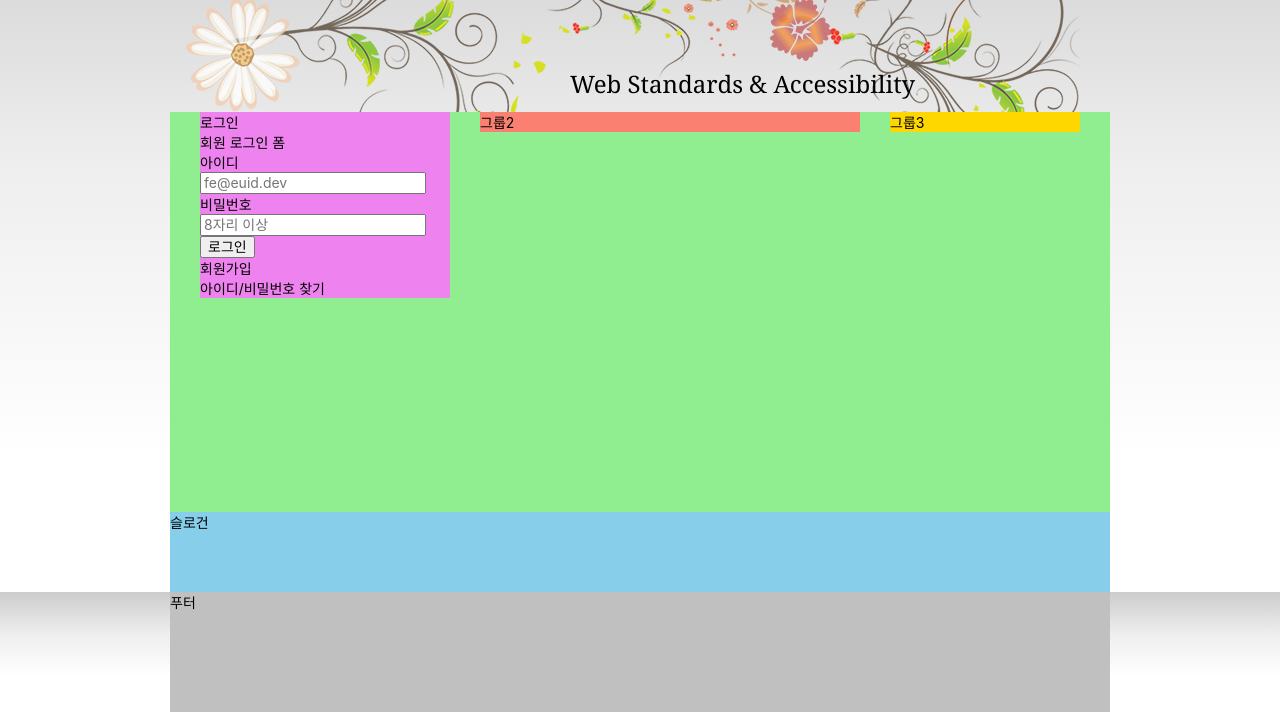
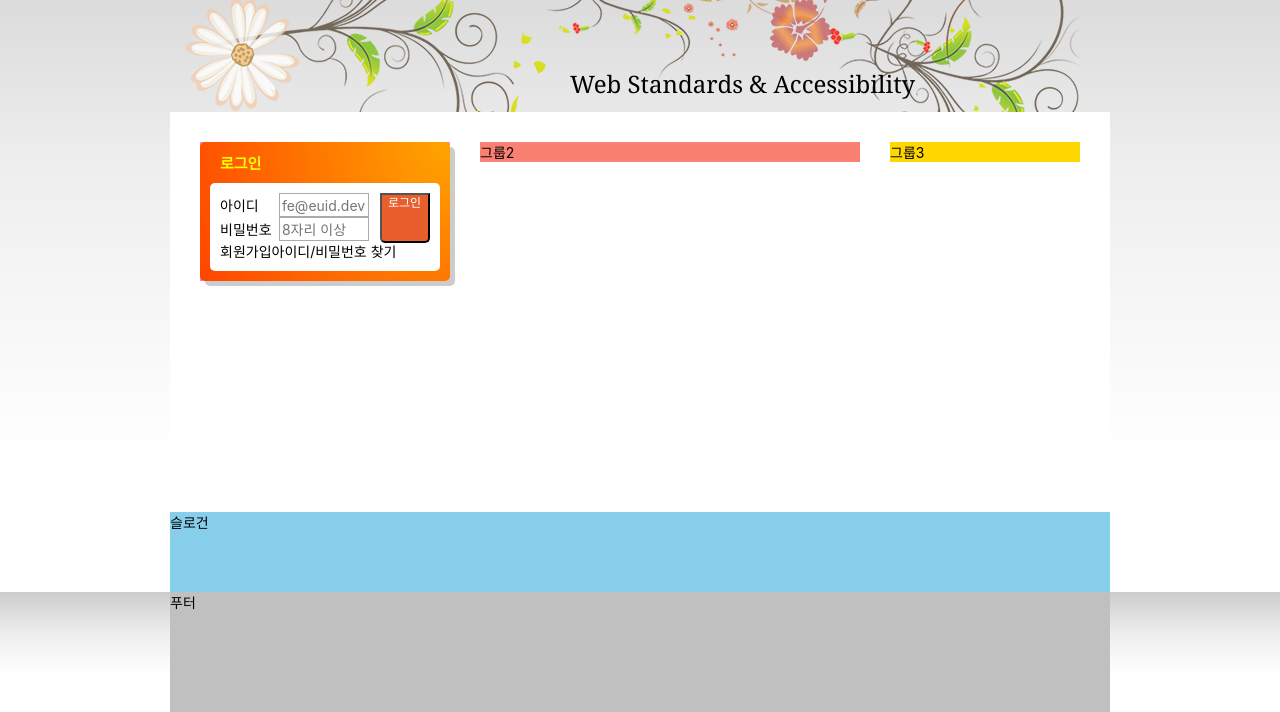
Before and after one commit to copiCat0/HTML5, a plain HTML site: page index.html in a window 1280 px wide. Shown: the part 135-847 px from the top of the page. Drawn offline with Linux system fonts and the light colour scheme; a web font is replaced by a local one.

Commit message:
로그인 폼 일부

```diff
--- a/styles/style.css
+++ b/styles/style.css
@@ -3,7 +3,7 @@
 @import url(./reset.css);
 
 /* 숨김 콘텐츠 */
-.a11y-hidden {
+.a11y-hidden, legend{
   position: absolute;
   width: 1px;
   height: 1px;
@@ -282,10 +282,10 @@ body {
 
 /* 메인 */
 .main {
-  background: lightgreen;
-  height: 50vh;
+  background: #fff;
+  min-height: 50vh;
   display: flow-root;
-  padding: 0 15px;
+  padding: 30px 15px;
 }
 
 .group {
@@ -297,6 +297,71 @@ body {
   background-color: violet;
   width: 250px;
 }
+
+.login{
+  box-shadow: 5px 5px 0 0 #ccc;
+  background: orange radial-gradient(circle at right top, orange, orangered);
+  padding: 10px;
+  border-radius: 5px;
+}
+
+.login-title{
+  color: yellow;
+  text-indent: 10px;
+  font-size : 15px;
+  font-weight : 700;
+}
+
+.login-form{
+  margin-top: 10px;
+  border-radius: 5px 5px 0 0;
+  padding : 10px 10px 0 10px;
+  background-color: #fff;
+}
+
+.login-form fieldset{
+  position: relative;
+}
+.user-email{
+
+}
+
+.user-pw{
+
+}
+
+.login-form label{
+  display: inline-block;
+  width:55px
+}
+
+.login-form input{
+  width:90px;
+  height: 24px;
+  border: 1px solid #aaa;
+}
+
+.login-button{
+  font-size: 12px;
+  position:absolute;
+  top :0;
+  right:0;
+  background-color: #e85e2c;
+  color: #fff;
+  width: 50px;
+  height: 50px;
+  border-radius: 0 0 5px 5px;
+  display: flex;
+
+}
+.sign{
+  background-color: #fff;
+  display: flex;
+  border-radius: 0 0 5px 5px;
+  padding: 0 10px 10px 10px;
+}
+
+
 .group2 {
   background-color: salmon;
   width: 380px;
```
Also changed, not shown: index.html (+1 -0 lines).
